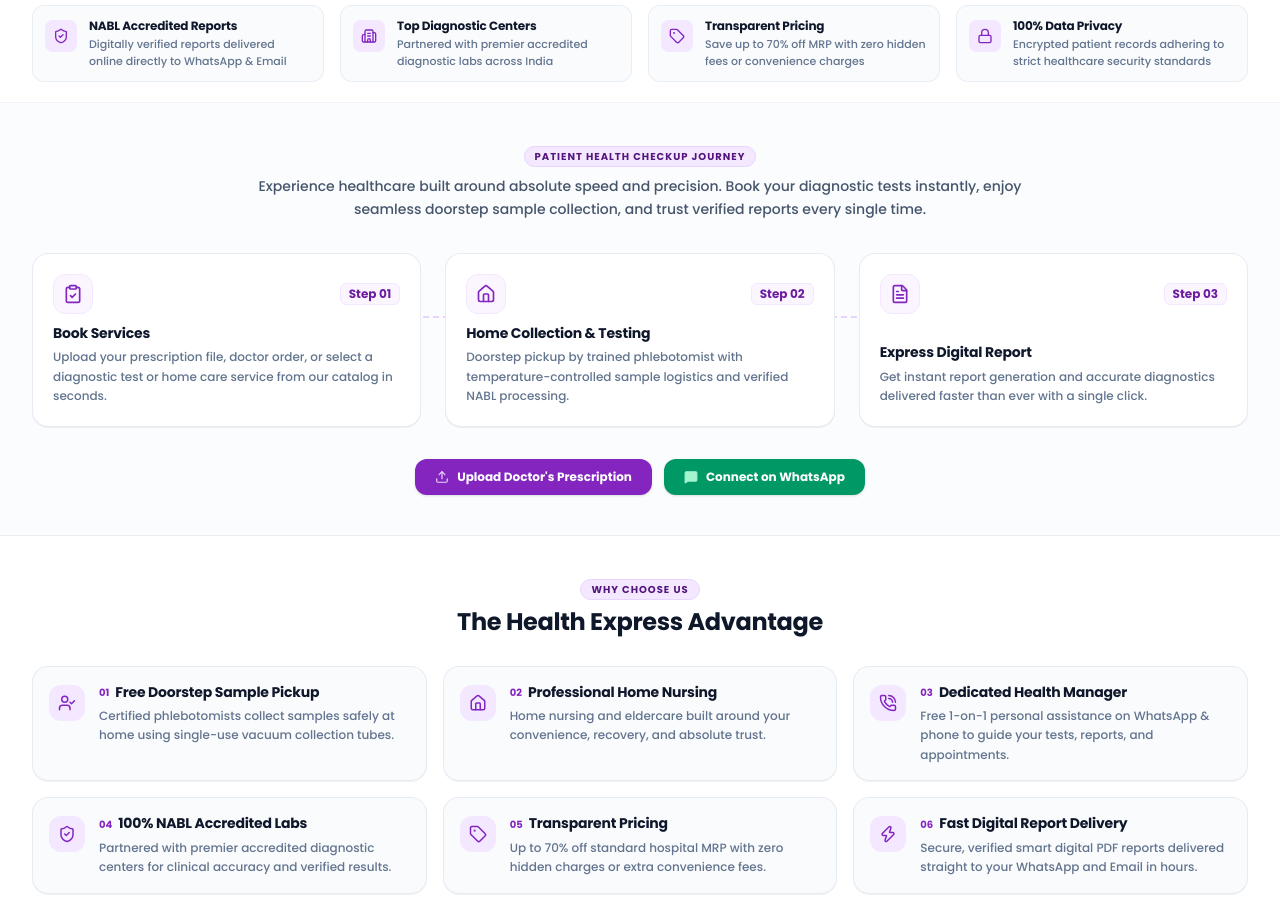
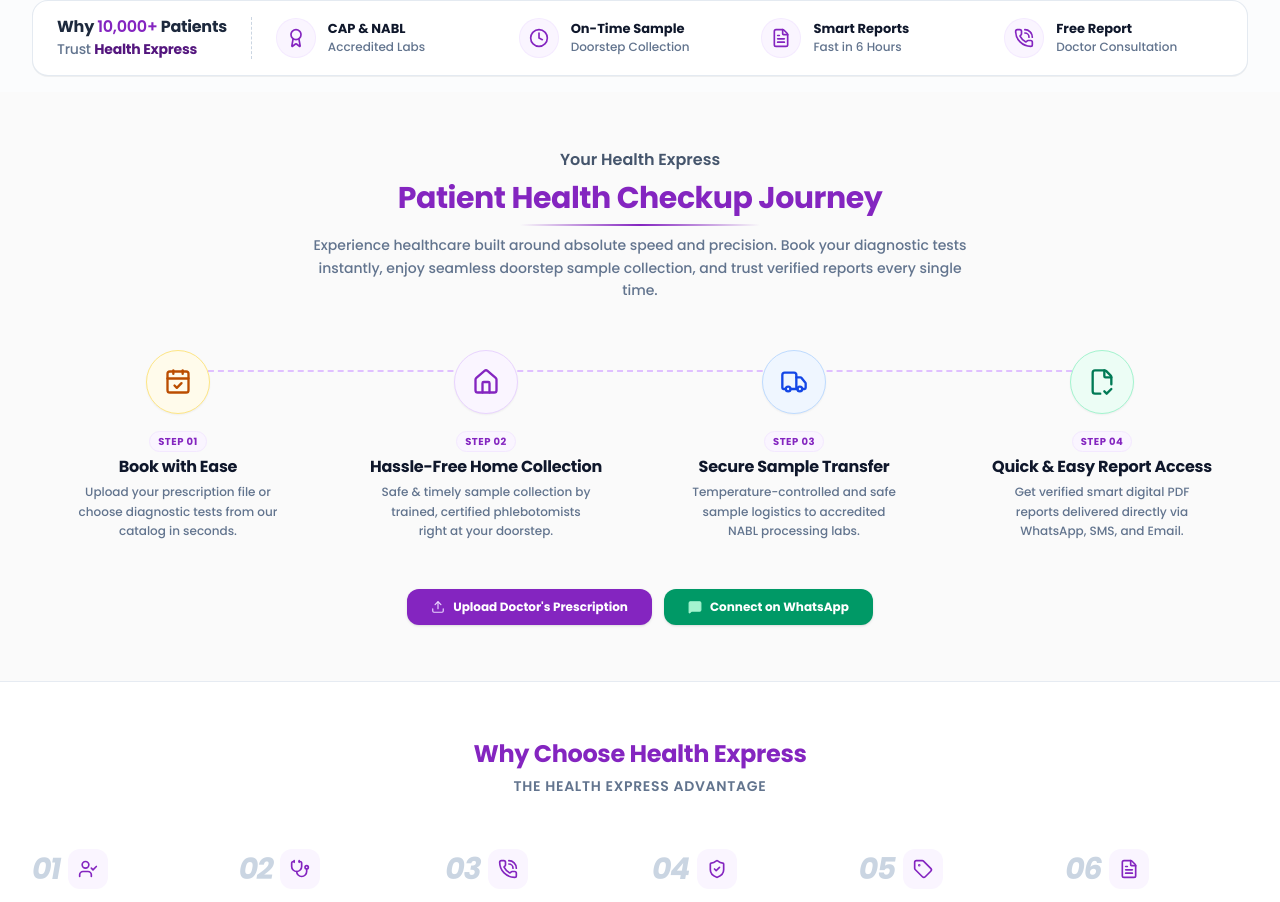
Before and after one commit to Tarunmakode123/healthexpressweb, a React (Vite) app: page / in a window 1280 px wide. Shown: the part 2508-3410 px from the top of the page. Built offline with nearby package versions, Linux system fonts and the light colour scheme; no server answers; the database is empty.

Commit message:
style(homepage): replicate exact Healthians borderless layout for trust ribbon, checkup journey, and advantage section

```diff
--- a/src/components/sections/HealthCheckupJourney.jsx
+++ b/src/components/sections/HealthCheckupJourney.jsx
@@ -1,74 +1,88 @@
 import React from 'react';
-import { Upload, MessageSquare, ClipboardCheck, Home, FileText, ArrowRight } from 'lucide-react';
+import { CalendarCheck, Home, Truck, FileCheck2, Upload, MessageSquare } from 'lucide-react';
 import { openWhatsApp, DEFAULT_MESSAGES } from '../../utils/whatsapp';
 
-const JOURNEY_STEPS = [
+const STEPS = [
   {
-    step: '01',
-    title: 'Book Services',
-    description: 'Upload your prescription file, doctor order, or select a diagnostic test or home care service from our catalog in seconds.',
-    icon: ClipboardCheck
+    num: '01',
+    title: 'Book with Ease',
+    description: 'Upload your prescription file or choose diagnostic tests from our catalog in seconds.',
+    icon: CalendarCheck,
+    badgeBg: 'bg-amber-50 text-amber-700 border-amber-200'
   },
   {
-    step: '02',
-    title: 'Home Collection & Testing',
-    description: 'Doorstep pickup by trained phlebotomist with temperature-controlled sample logistics and verified NABL processing.',
-    icon: Home
+    num: '02',
+    title: 'Hassle-Free Home Collection',
+    description: 'Safe & timely sample collection by trained, certified phlebotomists right at your doorstep.',
+    icon: Home,
+    badgeBg: 'bg-purple-50 text-purple-700 border-purple-200'
   },
   {
-    step: '03',
-    title: 'Express Digital Report',
-    description: 'Get instant report generation and accurate diagnostics delivered faster than ever with a single click.',
-    icon: FileText
+    num: '03',
+    title: 'Secure Sample Transfer',
+    description: 'Temperature-controlled and safe sample logistics to accredited NABL processing labs.',
+    icon: Truck,
+    badgeBg: 'bg-blue-50 text-blue-700 border-blue-200'
+  },
+  {
+    num: '04',
+    title: 'Quick & Easy Report Access',
+    description: 'Get verified smart digital PDF reports delivered directly via WhatsApp, SMS, and Email.',
+    icon: FileCheck2,
+    badgeBg: 'bg-emerald-50 text-emerald-700 border-emerald-200'
   }
 ];
 
 export default function HealthCheckupJourney({ onOpenUploadModal }) {
   return (
-    <section className="bg-slate-50/60 border-b border-slate-200/70 py-8 sm:py-10 font-sans">
-      <div className="max-w-7xl mx-auto px-4 sm:px-6 lg:px-8 space-y-6 text-center">
+    <section aria-label="Health Checkup Journey" className="bg-[#fafafa] border-b border-slate-200/80 py-10 sm:py-14 font-sans">
+      <div className="max-w-7xl mx-auto px-4 sm:px-6 lg:px-8 text-center space-y-8 sm:space-y-10">
 
-        {/* Concise Header */}
-        <div className="max-w-3xl mx-auto space-y-2">
-          <span className="text-[10px] font-bold uppercase tracking-widest px-2.5 py-0.5 rounded-full bg-purple-100 text-purple-900 border border-purple-200 inline-block">
-            PATIENT HEALTH CHECKUP JOURNEY
-          </span>
-          <p className="text-xs sm:text-sm text-slate-600 font-medium leading-relaxed">
+        {/* Healthians Header with Orange/Purple Gradient Hairline Divider */}
+        <div className="space-y-2 max-w-2xl mx-auto">
+          <div className="text-sm sm:text-base font-semibold text-slate-600">
+            Your Health Express
+          </div>
+          <h2 className="text-2xl sm:text-3xl font-bold text-purple-700 tracking-tight">
+            Patient Health Checkup Journey
+          </h2>
+          <div className="h-[2px] w-48 sm:w-60 mx-auto bg-gradient-to-r from-transparent via-purple-500 to-transparent my-2" />
+          <p className="text-xs sm:text-sm text-slate-500 font-medium leading-relaxed">
             Experience healthcare built around absolute speed and precision. Book your diagnostic tests instantly, enjoy seamless doorstep sample collection, and trust verified reports every single time.
           </p>
         </div>
 
-        {/* Healthians-Style Connected 3-Step Journey Path */}
+        {/* Healthians Connected Dotted Timeline (Zero Box Cards!) */}
         <div className="relative pt-2">
 
-          {/* Subtle connecting dotted line (Desktop only) */}
-          <div className="hidden md:block absolute top-1/2 left-[15%] right-[15%] -translate-y-5 border-t-2 border-dashed border-purple-200 z-0" />
+          {/* Alternating curved dashed connecting line on desktop */}
+          <div className="hidden lg:block absolute top-7 left-[12%] right-[12%] h-0.5 border-t-2 border-dashed border-purple-300/80 z-0" />
 
-          <div className="grid grid-cols-1 md:grid-cols-3 gap-4 sm:gap-6 relative z-10">
-            {JOURNEY_STEPS.map((step, idx) => {
-              const StepIcon = step.icon;
+          {/* 4 Flowing Step Columns */}
+          <div className="grid grid-cols-1 sm:grid-cols-2 lg:grid-cols-4 gap-8 lg:gap-4 relative z-10">
+            {STEPS.map((step, idx) => {
+              const Icon = step.icon;
               return (
-                <div
-                  key={idx}
-                  className="bg-white rounded-2xl p-5 border border-slate-200/80 hover:border-purple-300 shadow-2xs hover:shadow-sm transition-all text-left space-y-2.5 flex flex-col justify-between"
-                >
-                  <div className="flex items-center justify-between">
-                    <div className="w-10 h-10 rounded-xl bg-purple-50 text-purple-700 border border-purple-100 flex items-center justify-center">
-                      <StepIcon className="w-5 h-5 text-purple-700" />
-                    </div>
-                    <span className="text-xs font-black text-purple-800 bg-purple-50 px-2 py-0.5 rounded-md border border-purple-100">
-                      Step {step.step}
-                    </span>
+                <div key={idx} className="flex flex-col items-center text-center group">
+
+                  {/* Circular Step Badge sitting along the path */}
+                  <div className={`w-14 h-14 sm:w-16 sm:h-16 rounded-full flex items-center justify-center border shadow-xs transition-transform duration-200 group-hover:scale-110 ${step.badgeBg}`}>
+                    <Icon className="w-6 h-6 sm:w-7 sm:h-7" />
                   </div>
 
-                  <div className="space-y-1">
-                    <h3 className="text-sm font-bold text-slate-900 leading-snug">
+                  {/* Step Title & Description underneath */}
+                  <div className="mt-3.5 space-y-1">
+                    <span className="text-[10px] font-black uppercase tracking-wider text-purple-700 bg-purple-50 px-2 py-0.5 rounded-full border border-purple-100 inline-block mb-1">
+                      Step {step.num}
+                    </span>
+                    <h3 className="text-sm sm:text-base font-bold text-slate-900 leading-snug">
                       {step.title}
                     </h3>
-                    <p className="text-xs text-slate-500 leading-relaxed font-medium">
+                    <p className="text-xs text-slate-500 font-medium max-w-[210px] mx-auto leading-relaxed">
                       {step.description}
                     </p>
                   </div>
+
                 </div>
               );
             })}
@@ -80,7 +94,7 @@ export default function HealthCheckupJourney({ onOpenUploadModal }) {
         <div className="pt-2 flex flex-col sm:flex-row items-center justify-center gap-3">
           <button
             onClick={onOpenUploadModal}
-            className="w-full sm:w-auto px-5 py-2.5 rounded-xl bg-purple-700 hover:bg-purple-800 text-white font-bold text-xs flex items-center justify-center gap-2 shadow-sm transition-all active:scale-95 cursor-pointer"
+            className="w-full sm:w-auto px-6 py-2.5 rounded-xl bg-purple-700 hover:bg-purple-800 text-white font-bold text-xs flex items-center justify-center gap-2 shadow-sm transition-all active:scale-95 cursor-pointer"
           >
             <Upload className="w-3.5 h-3.5 text-purple-200" />
             <span>Upload Doctor's Prescription</span>
@@ -88,7 +102,7 @@ export default function HealthCheckupJourney({ onOpenUploadModal }) {
 
           <button
             onClick={() => openWhatsApp(DEFAULT_MESSAGES.general)}
-            className="w-full sm:w-auto px-5 py-2.5 rounded-xl bg-emerald-600 hover:bg-emerald-700 text-white font-bold text-xs flex items-center justify-center gap-2 shadow-sm transition-all active:scale-95 cursor-pointer"
+            className="w-full sm:w-auto px-6 py-2.5 rounded-xl bg-emerald-600 hover:bg-emerald-700 text-white font-bold text-xs flex items-center justify-center gap-2 shadow-sm transition-all active:scale-95 cursor-pointer"
           >
             <MessageSquare className="w-3.5 h-3.5 fill-current text-emerald-200" />
             <span>Connect on WhatsApp</span>
--- a/src/components/sections/HealthExpressAdvantage.jsx
+++ b/src/components/sections/HealthExpressAdvantage.jsx
@@ -1,85 +1,87 @@
 import React from 'react';
-import { UserCheck, Home, PhoneCall, ShieldCheck, Tag, Zap } from 'lucide-react';
+import { UserCheck, Stethoscope, PhoneCall, ShieldCheck, Tag, FileText } from 'lucide-react';
 
 const ADVANTAGES = [
   {
     num: '01',
-    title: 'Free Doorstep Sample Pickup',
-    description: 'Certified phlebotomists collect samples safely at home using single-use vacuum collection tubes.',
-    icon: UserCheck
+    icon: UserCheck,
+    title: 'Free & On-Time Sample Collection',
+    desc: 'Doorstep pickup by certified phlebotomists'
   },
   {
     num: '02',
-    title: 'Professional Home Nursing',
-    description: 'Home nursing and eldercare built around your convenience, recovery, and absolute trust.',
-    icon: Home
+    icon: Stethoscope,
+    title: 'Professional Home Nursing Care',
+    desc: 'Doctor-prescribed home nursing & eldercare'
   },
   {
     num: '03',
-    title: 'Dedicated Health Manager',
-    description: 'Free 1-on-1 personal assistance on WhatsApp & phone to guide your tests, reports, and appointments.',
-    icon: PhoneCall
+    icon: PhoneCall,
+    title: 'Free Dedicated Health Manager',
+    desc: '1-on-1 assistance on WhatsApp & phone'
   },
   {
     num: '04',
+    icon: ShieldCheck,
     title: '100% NABL Accredited Labs',
-    description: 'Partnered with premier accredited diagnostic centers for clinical accuracy and verified results.',
-    icon: ShieldCheck
+    desc: 'High-precision partner diagnostic testing'
   },
   {
     num: '05',
+    icon: Tag,
     title: 'Transparent Pricing',
-    description: 'Up to 70% off standard hospital MRP with zero hidden charges or extra convenience fees.',
-    icon: Tag
+    desc: 'Save up to 70% off with zero hidden fees'
   },
   {
     num: '06',
-    title: 'Fast Digital Report Delivery',
-    description: 'Secure, verified smart digital PDF reports delivered straight to your WhatsApp and Email in hours.',
-    icon: Zap
+    icon: FileText,
+    title: 'Fast Smart Digital Reports',
+    desc: 'Verified PDF reports delivered in hours'
   }
 ];
 
 export default function HealthExpressAdvantage() {
   return (
-    <section className="bg-white border-b border-slate-200/70 py-8 sm:py-10 font-sans">
-      <div className="max-w-7xl mx-auto px-4 sm:px-6 lg:px-8 space-y-6 text-center">
+    <section aria-label="Why Choose Health Express" className="bg-white border-b border-slate-200/80 py-10 sm:py-14 font-sans">
+      <div className="max-w-7xl mx-auto px-4 sm:px-6 lg:px-8 space-y-8 sm:space-y-10">
 
-        {/* Shallow Section Header */}
-        <div className="space-y-1.5 max-w-2xl mx-auto">
-          <span className="text-[10px] font-bold uppercase tracking-widest px-2.5 py-0.5 rounded-full bg-purple-100 text-purple-900 border border-purple-200 inline-block">
-            WHY CHOOSE US
-          </span>
-          <h2 className="text-xl sm:text-2xl font-bold text-slate-900 tracking-tight">
+        {/* Borderless Centered Healthians Heading */}
+        <div className="text-center space-y-1.5 max-w-xl mx-auto">
+          <h2 className="text-xl sm:text-2xl font-bold text-purple-700 tracking-tight">
+            Why Choose Health Express
+          </h2>
+          <p className="text-xs sm:text-sm font-semibold text-slate-500 uppercase tracking-wider">
             The Health Express Advantage
-          </h2>
+          </p>
         </div>
 
-        {/* Healthians-Style Shallow 6-Pillar Grid */}
-        <div className="grid grid-cols-1 sm:grid-cols-2 lg:grid-cols-3 gap-3.5 sm:gap-4 text-left pt-1">
+        {/* 6-Column Borderless Icon Row (Exact Healthians Style: Numeral + Icon + Caption, ZERO Box Cards) */}
+        <div className="grid grid-cols-2 sm:grid-cols-3 lg:grid-cols-6 gap-6 sm:gap-4 lg:gap-6 pt-2">
           {ADVANTAGES.map((item, idx) => {
             const Icon = item.icon;
             return (
-              <div
-                key={idx}
-                className="p-4 rounded-2xl bg-slate-50/70 hover:bg-purple-50/40 border border-slate-200/80 hover:border-purple-200 transition-all flex items-start gap-3.5 group shadow-2xs"
-              >
-                <div className="w-9 h-9 rounded-xl bg-purple-100 text-purple-700 flex items-center justify-center shrink-0 group-hover:scale-105 transition-transform mt-0.5">
-                  <Icon className="w-4.5 h-4.5 text-purple-700" />
+              <div key={idx} className="flex flex-col items-start text-left space-y-2 group">
+
+                {/* Large Italic Numeral + Monochrome Line Icon */}
+                <div className="flex items-center gap-2 min-h-[50px]">
+                  <span className="text-2xl sm:text-3xl font-black text-slate-300 italic tracking-tighter select-none">
+                    {item.num}
+                  </span>
+                  <div className="w-10 h-10 rounded-xl bg-purple-50 text-purple-700 flex items-center justify-center transition-transform group-hover:scale-110">
+                    <Icon className="w-5 h-5 text-purple-700" />
+                  </div>
                 </div>
+
+                {/* Caption below */}
                 <div className="space-y-1">
-                  <div className="flex items-center gap-1.5">
-                    <span className="text-[10px] font-black text-purple-700">
-                      {item.num}
-                    </span>
-                    <h3 className="text-xs sm:text-sm font-bold text-slate-900 leading-snug">
-                      {item.title}
-                    </h3>
-                  </div>
-                  <p className="text-xs text-slate-500 leading-relaxed font-medium">
-                    {item.description}
+                  <h3 className="text-xs sm:text-[13px] font-bold text-slate-900 leading-snug">
+                    {item.title}
+                  </h3>
+                  <p className="text-[11px] text-slate-500 font-medium leading-normal">
+                    {item.desc}
                   </p>
                 </div>
+
               </div>
             );
           })}
--- a/src/components/sections/HealthiansTrustStrip.jsx
+++ b/src/components/sections/HealthiansTrustStrip.jsx
@@ -1,57 +1,69 @@
 import React from 'react';
-import { ShieldCheck, Building2, Tag, Lock } from 'lucide-react';
+import { Award, Clock, FileText, PhoneCall } from 'lucide-react';
 
-const TRUST_PILLARS = [
+const FEATURES = [
   {
-    icon: ShieldCheck,
-    title: 'NABL Accredited Reports',
-    description: 'Digitally verified reports delivered online directly to WhatsApp & Email'
+    icon: Award,
+    title: 'CAP & NABL',
+    subtitle: 'Accredited Labs'
   },
   {
-    icon: Building2,
-    title: 'Top Diagnostic Centers',
-    description: 'Partnered with premier accredited diagnostic labs across India'
+    icon: Clock,
+    title: 'On-Time Sample',
+    subtitle: 'Doorstep Collection'
   },
   {
-    icon: Tag,
-    title: 'Transparent Pricing',
-    description: 'Save up to 70% off MRP with zero hidden fees or convenience charges'
+    icon: FileText,
+    title: 'Smart Reports',
+    subtitle: 'Fast in 6 Hours'
   },
   {
-    icon: Lock,
-    title: '100% Data Privacy',
-    description: 'Encrypted patient records adhering to strict healthcare security standards'
+    icon: PhoneCall,
+    title: 'Free Report',
+    subtitle: 'Doctor Consultation'
   }
 ];
 
 export default function HealthiansTrustStrip() {
   return (
-    <section aria-label="Trust & Accreditations" className="bg-white border-y border-slate-100 py-4 sm:py-5 font-sans">
+    <section aria-label="Why Patients Trust Us" className="py-3 sm:py-4 font-sans bg-slate-50/50">
       <div className="max-w-7xl mx-auto px-4 sm:px-6 lg:px-8">
 
-        {/* Shallow 4-Column Horizontal Trust Grid */}
-        <div className="grid grid-cols-1 sm:grid-cols-2 lg:grid-cols-4 gap-3 sm:gap-4">
-          {TRUST_PILLARS.map((pillar, idx) => {
-            const Icon = pillar.icon;
-            return (
-              <div
-                key={idx}
-                className="flex items-start gap-3 p-3 rounded-xl bg-slate-50/70 hover:bg-purple-50/50 border border-slate-200/70 hover:border-purple-200 transition-colors text-left"
-              >
-                <div className="w-8 h-8 rounded-lg bg-purple-100 text-purple-700 flex items-center justify-center shrink-0 mt-0.5">
-                  <Icon className="w-4 h-4 text-purple-700" />
+        {/* Single Unified Healthians-Style Ribbon Card */}
+        <div className="bg-white rounded-2xl border border-slate-200/90 shadow-2xs py-3.5 px-4 sm:py-4 sm:px-6 flex flex-col lg:flex-row items-center justify-between gap-4 lg:gap-6">
+
+          {/* Left Heading with dashed divider */}
+          <div className="shrink-0 lg:border-r lg:border-dashed lg:border-slate-300 lg:pr-6 text-center lg:text-left">
+            <h3 className="text-sm sm:text-base font-bold text-slate-800 leading-tight">
+              Why <span className="text-purple-700 font-extrabold">10,000+</span> Patients
+              <span className="block text-xs sm:text-sm font-medium text-slate-500 mt-0.5">
+                Trust <span className="text-purple-900 font-bold">Health Express</span>
+              </span>
+            </h3>
+          </div>
+
+          {/* 4 Inline Features (Zero inner card boxes!) */}
+          <div className="flex-1 w-full grid grid-cols-2 md:grid-cols-4 gap-3 sm:gap-4 lg:gap-6 items-center">
+            {FEATURES.map((item, idx) => {
+              const Icon = item.icon;
+              return (
+                <div key={idx} className="flex items-center gap-2.5 sm:gap-3">
+                  <div className="w-9 h-9 sm:w-10 sm:h-10 rounded-full bg-purple-50 text-purple-700 flex items-center justify-center shrink-0 border border-purple-100/80">
+                    <Icon className="w-4 h-4 sm:w-5 sm:h-5 text-purple-700" />
+                  </div>
+                  <div className="space-y-0.5 text-left min-w-0">
+                    <div className="text-xs sm:text-[13px] font-bold text-slate-900 leading-tight truncate">
+                      {item.title}
+                    </div>
+                    <div className="text-[11px] sm:text-xs font-medium text-slate-500 truncate">
+                      {item.subtitle}
+                    </div>
+                  </div>
                 </div>
-                <div className="space-y-0.5">
-                  <h3 className="text-xs font-bold text-slate-900 leading-snug">
-                    {pillar.title}
-                  </h3>
-                  <p className="text-[11px] text-slate-500 leading-normal font-medium line-clamp-2">
-                    {pillar.description}
-                  </p>
-                </div>
-              </div>
-            );
-          })}
+              );
+            })}
+          </div>
+
         </div>
 
       </div>
```
